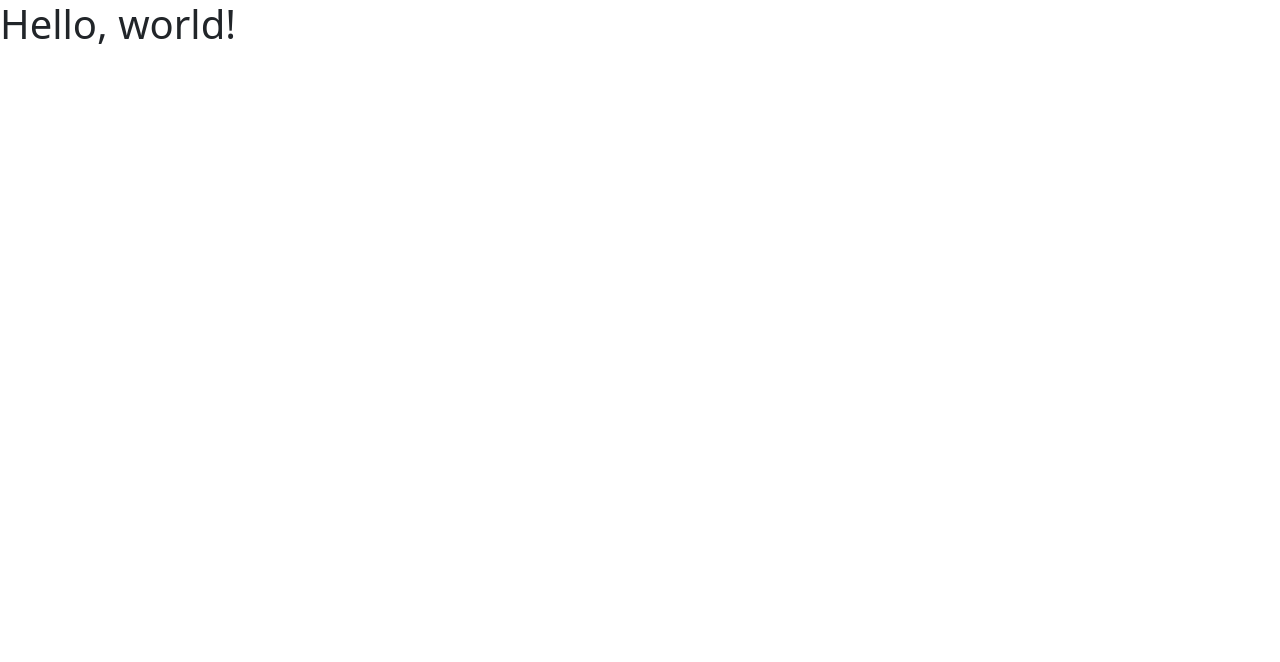
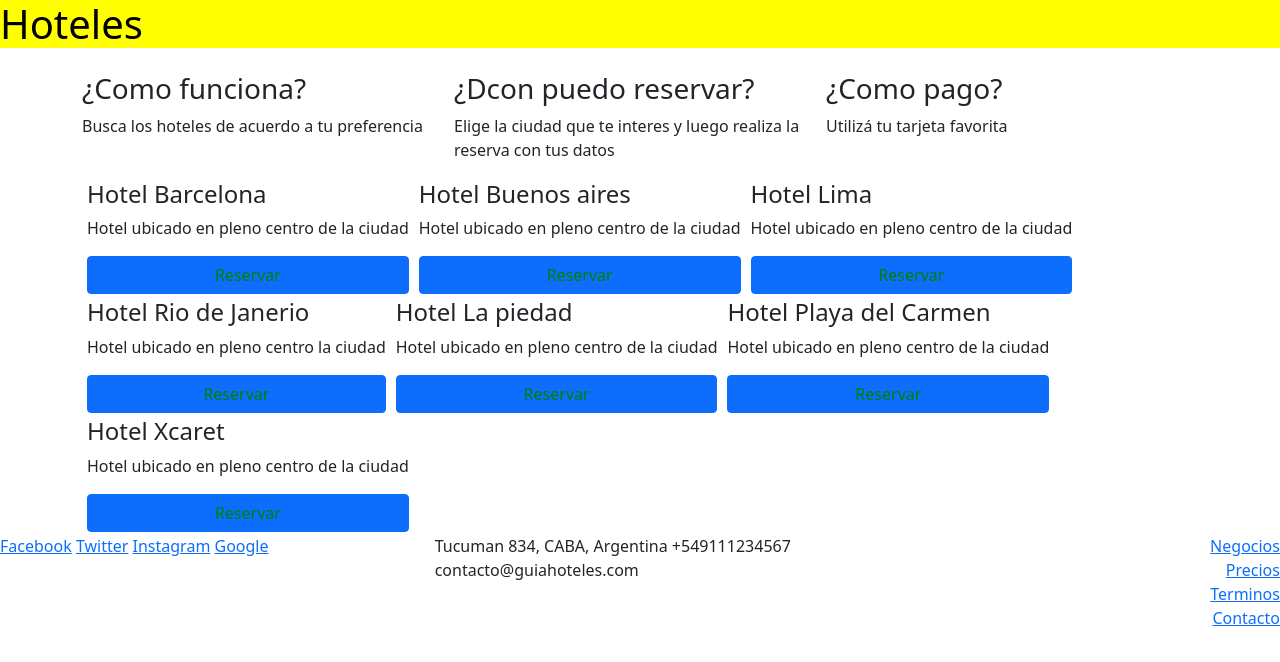
Before and after one commit to ving1981/Bootstrap4, a website: page index.html in a window 1280 px wide. Drawn offline with nearby package versions, Linux system fonts and the light colour scheme.

Commit message:
Agregamos footer y estilos con flex

```diff
--- /dev/null
+++ b/css/main.css
@@ -0,0 +1,25 @@
+.jumbotron{
+	background-color: yellow;
+	color: black;
+}
+
+.btn{
+	color: green;
+}
+
+.footer{
+	padding: 10px 10px 0 10px;
+	background-color: yellow;
+	margin-bottom: 0px;
+	margin-top: 10px;
+}
+
+.card-hotel{
+	flex: l 150px;
+	padding: 2px 5px 2px 5px;
+}
+
+.btn-reserva{
+	width: 100%;
+
+}
--- a/index.html
+++ b/index.html
@@ -6,12 +6,129 @@
     <meta name="viewport" content="width=device-width, initial-scale=1">
 
     <!-- Bootstrap CSS -->
-    <link href="https://cdn.jsdelivr.net/npm/bootstrap@5.1.3/dist/css/bootstrap.min.css" rel="stylesheet" hre="node_modules/bootstrap/dist/css/bootstrap.min.css">
+    <link rel="stylesheet" href="node_modules/bootstrap/dist/css/bootstrap.min.css">
+    <link rel="stylesheet" href="css/main.css">
 
-    <title>Hello, world!</title>
+    <title>Guia Hoteles</title>
   </head>
   <body>
-    <h1>Hello, world!</h1>
+  	<div class="jumbotron">
+  		<h1>Hoteles</h1>
+  	</div>
+  	<div class="container">
+  		<div class="d-flex">
+  			<div class="col-sm-4">
+  				<p>
+  					<h3>¿Como funciona?</h3>
+  					<p>Busca los hoteles de acuerdo a tu preferencia</p>
+  				</p>
+  			</div>
+  			<div class="col-sm-4">
+  				<p>
+  					<h3>¿Dcon puedo reservar?</h3>
+  					<p>Elige la ciudad que te interes y luego realiza la reserva con tus datos</p>
+  				</p>
+  			</div>
+  			<div class="col-sm-4">
+  				<p>
+  					<h3>¿Como pago?</h3>
+  					<p>Utilizá tu tarjeta favorita</p>
+  				</p>
+  			</div>
+
+  		</div>
+  		<div class="d-flex flex-wrap">
+  			<div class="card-hotel d-flex flex-column justify-content-between">
+  				<div>
+  					<h4>Hotel Barcelona</h4>
+  					<p>Hotel ubicado en pleno centro de la ciudad</p>
+  				</div>
+  				<div>
+  					<button class="btn btn-primary btn-reserva">Reservar</button>
+  				</div>
+
+  			</div>
+  			<div class="card-hotel d-flex flex-column justify-content-between">
+  				<div>
+  					<h4>Hotel Buenos aires</h4>
+  					<p>Hotel ubicado en pleno centro de la ciudad</p>
+  				</div>
+  				<div>
+  					<button class="btn btn-primary btn-reserva">Reservar</button>
+  				</div>
+  			</div>
+  			<div class="card-hotel d-flex flex-column justify-content-between">
+  				<div>
+	  				<h4>Hotel Lima</h4>
+	  				<p>Hotel ubicado en pleno centro de la ciudad</p>
+  				</div>
+  				<div>
+  					<button class="btn btn-primary btn-reserva">Reservar</button>
+  				</div>
+  			</div>
+  			<div class="card-hotel d-flex flex-column justify-content-between">
+  				<div>
+  					<h4>Hotel Rio de Janerio</h4>
+  					<p>Hotel ubicado en pleno centro la ciudad</p>
+  				</div>
+  				<div>
+  					<button class="btn btn-primary btn-reserva">Reservar</button>
+  				</div>
+  			</div>
+  			<div class="card-hotel d-flex flex-column justify-content-between">
+  				<div>
+  					<h4>Hotel La piedad</h4>
+  					<p>Hotel ubicado en pleno centro de la ciudad</p>
+  				</div>
+  				<div>
+  					<button class="btn btn-primary btn-reserva">Reservar</button>
+  				</div>
+  			</div>
+  			<div class="card-hotel d-flex flex-column justify-content-between">
+  				<div>
+  					<h4>Hotel Playa del Carmen</h4>
+  					<p>Hotel ubicado en pleno centro de la ciudad </p>
+  				</div>
+  				<div>
+  					<button class="btn btn-primary btn-reserva">Reservar</button>
+  				</div>
+  			</div>
+  			<div class="card-hotel d-flex flex-column justify-content-between">
+  				<div>
+  					<h4>Hotel Xcaret</h4>
+  					<p>Hotel ubicado en pleno centro de la ciudad</p>
+  				</div>
+  				<div>
+  					<button class="btn btn-primary btn-reserva">Reservar</button>
+  				</div>
+
+  			</div>
+  		</div>
+  	</div>
+  	<footer>
+  		<div class="row">
+  			<div class="col-sm-4">
+  				<a href="http://www.facebook.com">Facebook</a>
+	  			<a href="http://www.twitter.com">Twitter</a>
+	  			<a href="http://www.instagram.com">Instagram</a>
+	  			<a href="http://www.google.com">Google</a>
+	  		</div>
+	  		<div class="col-sm-4">
+	  			<address>
+	  				Tucuman 834, CABA, Argentina
+	  				+549111234567
+	  				contacto@guiahoteles.com
+	  			</address>
+	  		</div>
+	  		<div class="col-sm-4 d-flex flex-column align-items-end">
+	  			<a href="http://www.facebook.com">Negocios</a>
+	  			<a href="http://www.twitter.com">Precios</a>
+	  			<a href="http://www.instagram.com">Terminos</a>
+	  			<a href="http://www.google.com">Contacto</a>
+	  		</div>
+
+  		</div>
+  	</footer>
 
     <!-- Optional JavaScript; choose one of t he two! -->
 
```
